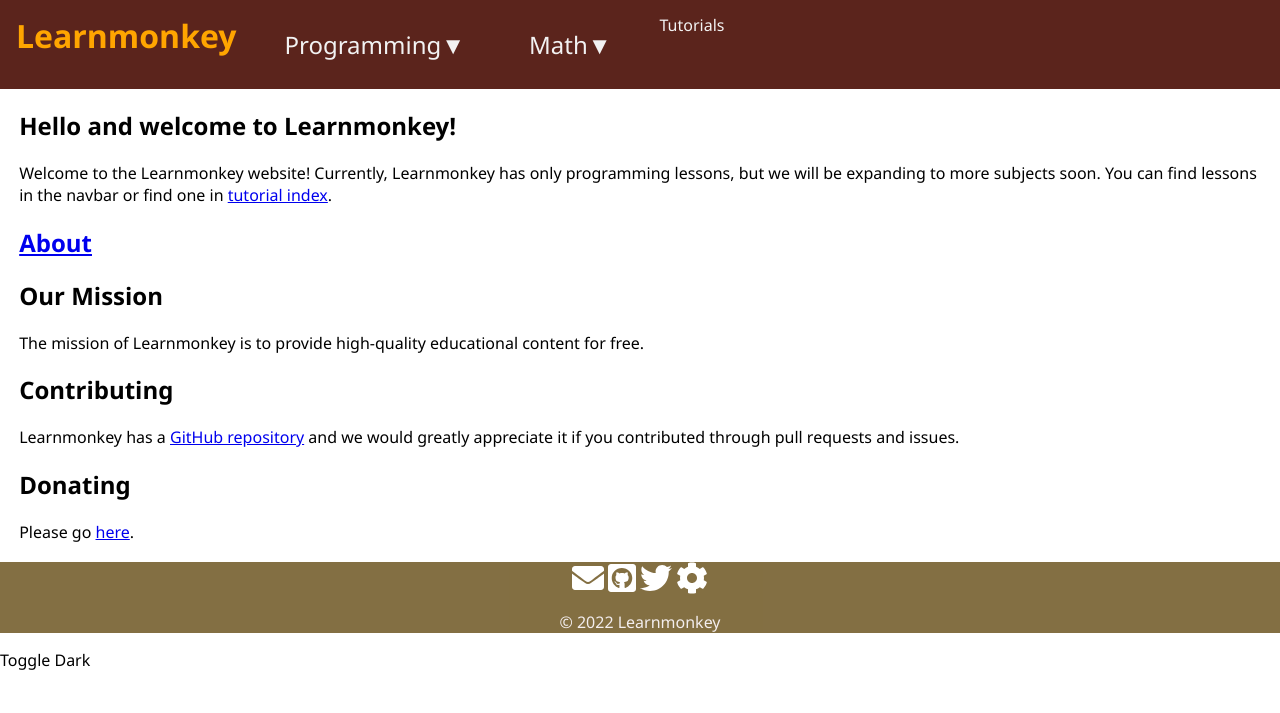
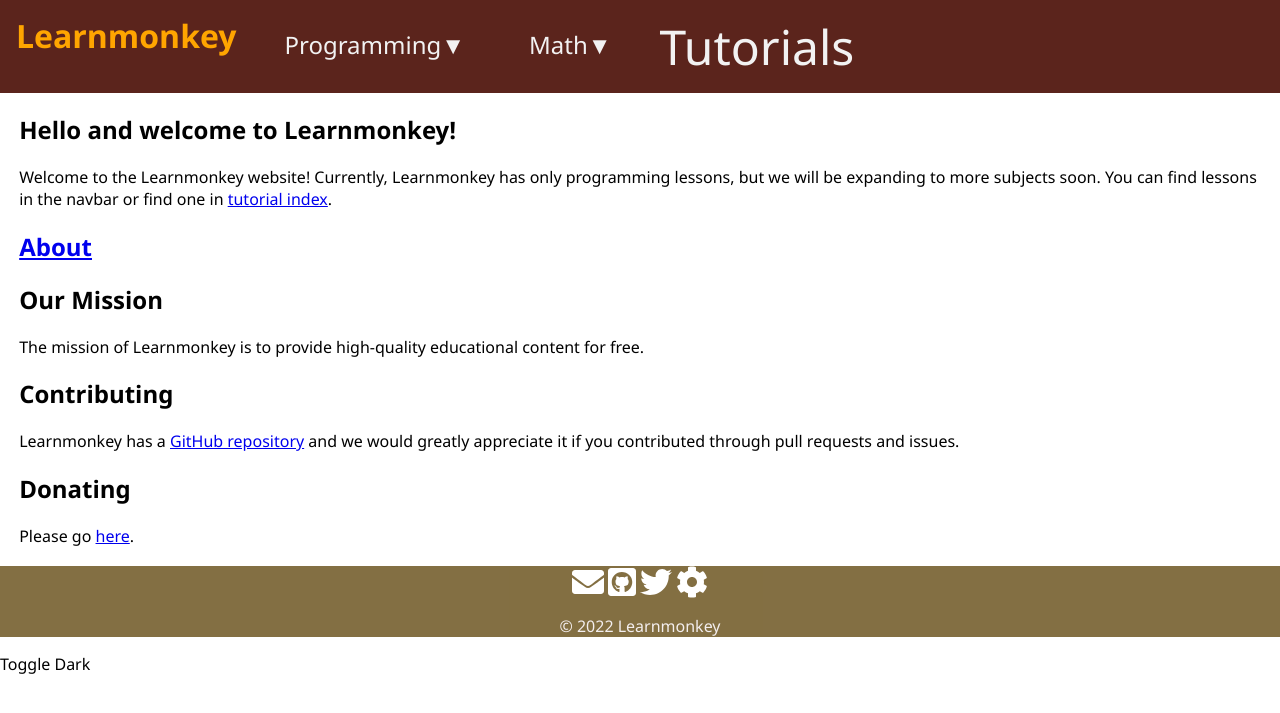
Before and after one commit to learnmonkey/learnmonkey.github.io, a Jekyll site: the page built from index.html, in a window 1280 px wide. Shown: the top 713 px of the page. Built offline with Jekyll 4.4.1, drawn with Linux system fonts in a browser that asks for light colours; nearby versions of some CDN libraries.

Commit message:
update css

```diff
--- a/_includes/nav.html
+++ b/_includes/nav.html
@@ -88,6 +88,6 @@
 			<a href="#">Link 3</a>
 		</div>
 	</div>
-	<a href="/tutorial-index/" style="font-size: 1em;">Tutorials</a>
+	<a href="/tutorial-index/" style="font-size: 3em;">Tutorials</a>
 	<a class="small-nav-open icon" onclick="openSmallNav()">&#9776;</a>
 </div>
```
